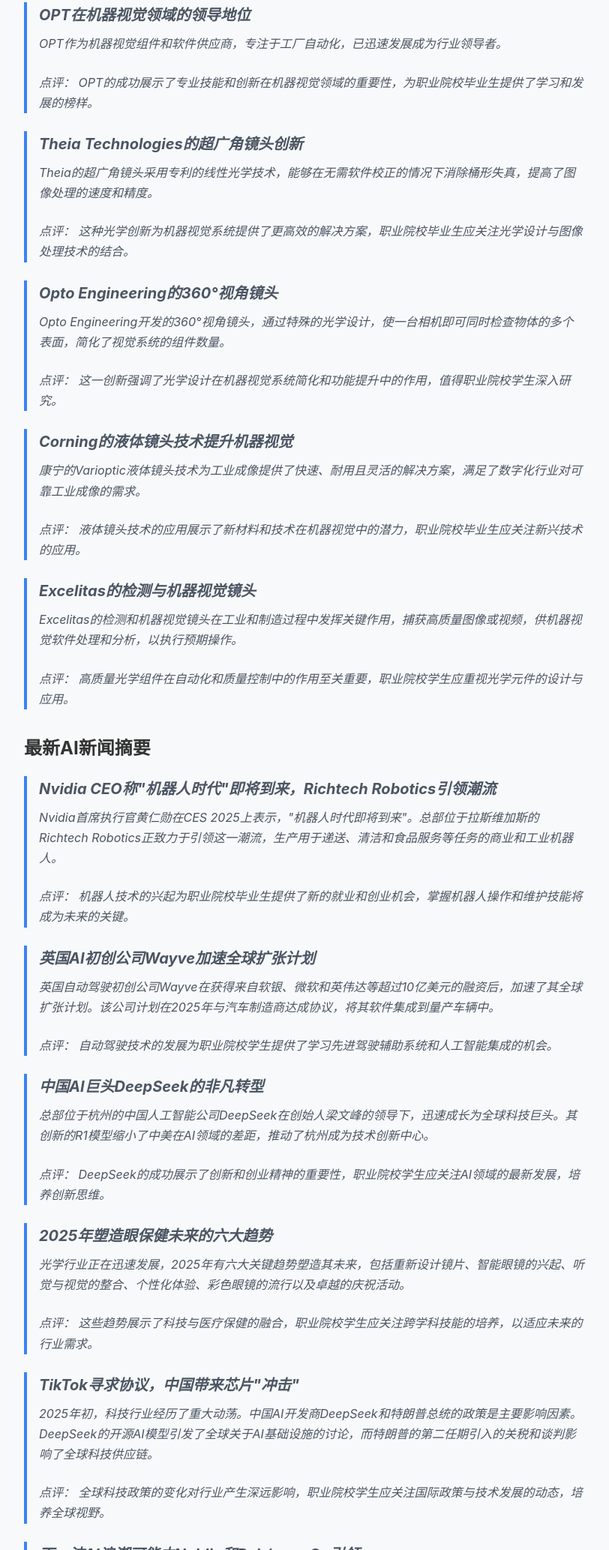
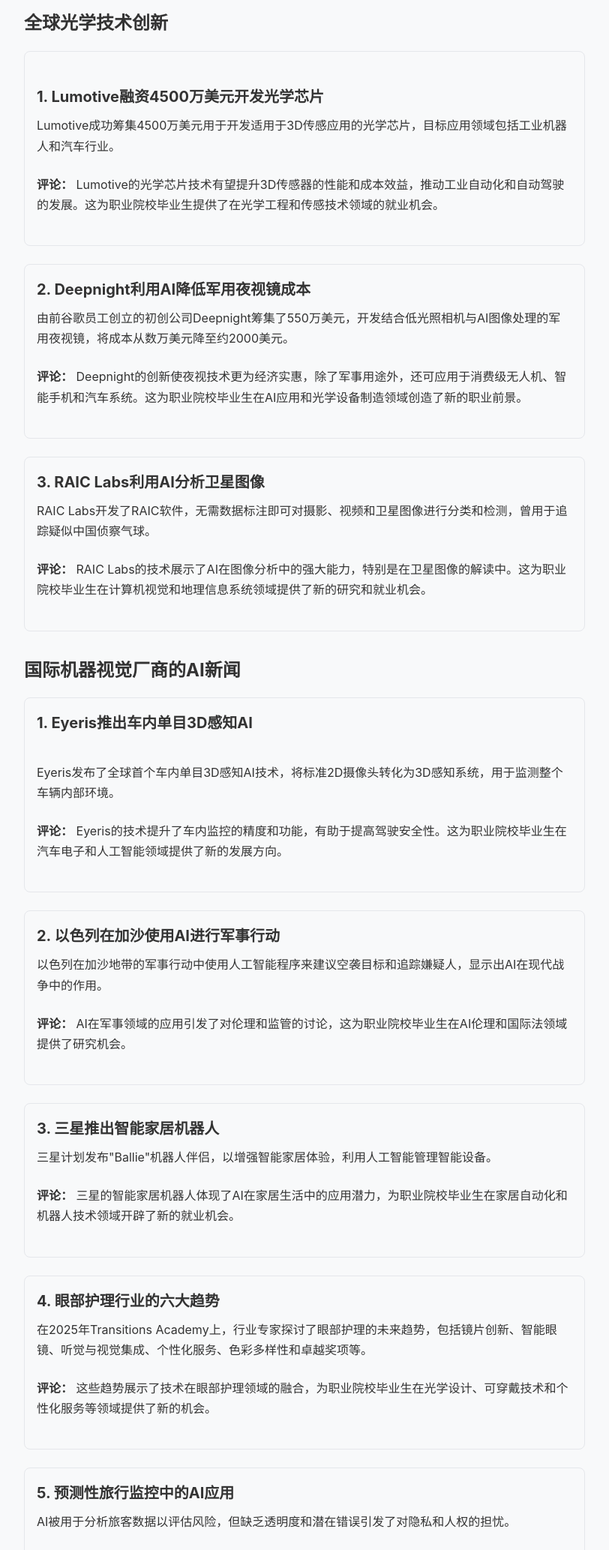
Before and after one commit to Baggio200cn/-, a plain HTML site: page index.html in a window 1280 px wide. Shown: the part 733-2800 px from the top of the page at 75% size, without its empty margins (23-835 px from the left). Drawn offline with Linux system fonts and the light colour scheme.

Commit message:
Update index.html1111

```diff
--- a/index.html
+++ b/index.html
@@ -3,7 +3,7 @@
 <head>
     <meta charset="UTF-8">
     <meta name="viewport" content="width=device-width, initial-scale=1.0">
-    <title>机器视觉每日资讯 - 2025年3月6日</title>
+    <title>机器视觉每日资讯 - 2025年3月10日</title>
     <style>
         /* 重置样式 */
         * {
@@ -509,7 +509,7 @@
             <div class="flex-1 flex justify-end items-center">
                 <a href="#" class="text-sm mr-4 hover:text-blue-200">搜索</a>
                 <a href="#" class="text-sm mr-4 hover:text-blue-200">广告合作</a>
-                <a href="#" class="text-sm mr-4 hover:text-blue-200">编辑部</a>
+                <a href="#" class="text-sm mr-4 hover:text-blue-200">巴老师挨踢人</a>
                 <a href="#" class="text-sm hidden md:inline-block mr-4 hover:text-blue-200">注册</a>
                 <a href="#" class="bg-blue-500 text-white px-3 py-1 rounded hover:bg-blue-600 text-sm">登录</a>
             </div>
@@ -605,7 +605,7 @@
         <div class="bg-blue-100 p-4 rounded">
             <a href="#" class="block">
                 <div style="height:150px; display:flex; align-items:center; justify-content:center; background-color:#dbeafe;">
-                    <span style="color:#1e429f; font-size:1.5rem;">机器视觉技术与应用峰会 2025 - 点击了解详情</span>
+                    <span style="color:#1e429f; font-size:1.5rem;">2025全球机器视觉技术峰会 - 点击了解详情</span>
                 </div>
             </a>
         </div>
@@ -621,13 +621,13 @@
         </div>
 
         <!-- 主标题 -->
-        <h1 class="text-4xl font-bold mb-6">全球机器视觉产品应用与光学技术创新</h1>
+        <h1 class="text-4xl font-bold mb-6">全球机器视觉产品应用与工厂端光学技术创新</h1>
 
         <!-- 文章元信息 -->
         <div class="flex flex-wrap items-center mb-6">
             <span class="mr-4">作者：<a href="#" class="font-bold">巴老师挨踢人</a></span>
-            <span class="mr-4">2025年3月6日</span>
-            <span class="mr-4">• 6分钟阅读</span>
+            <span class="mr-4">2025年3月10日</span>
+            <span class="mr-4">• 7分钟阅读</span>
 
             <!-- 分享按钮 -->
             <div class="mt-2 md:mt-0">
@@ -639,7 +639,7 @@
             </div>
         </div>
 
-        <!-- 特色图片 - 路径已修正 -->
+        <!-- 特色图片 - 确保路径正确 -->
         <div class="mb-8">
             <img src="images/image1.png" alt="全球机器视觉应用概述" class="w-full h-auto rounded shadow-lg">
         </div>
@@ -652,83 +652,86 @@
             <div class="w-full lg:w-2/3 lg:pr-8">
                 <article class="prose">
                     <p class="text-xl mb-6">
-                        近年来，机器视觉技术在全球范围内得到了广泛应用，特别是在工厂自动化领域，光学技术的创新推动了生产效率和质量的提升。以下是近期在该领域的重要进展：
+                        机器视觉和光学技术在全球范围内快速发展，特别是在工厂自动化和军事领域，新兴技术正推动前所未有的创新。以下是近期该领域的关键进展与分析。
                     </p>
 
-                    <blockquote>
-                        <h3 class="text-xl font-bold mb-2">OPT在机器视觉领域的领导地位</h3>
-                        <p>OPT作为机器视觉组件和软件供应商，专注于工厂自动化，已迅速发展成为行业领导者。</p>
-                        <p><em>点评：</em> OPT的成功展示了专业技能和创新在机器视觉领域的重要性，为职业院校毕业生提供了学习和发展的榜样。</p>
-                    </blockquote>
+                    <h2 class="text-2xl font-bold mt-8 mb-4">全球光学技术创新</h2>
 
-                    <blockquote>
-                        <h3 class="text-xl font-bold mb-2">Theia Technologies的超广角镜头创新</h3>
-                        <p>Theia的超广角镜头采用专利的线性光学技术，能够在无需软件校正的情况下消除桶形失真，提高了图像处理的速度和精度。</p>
-                        <p><em>点评：</em> 这种光学创新为机器视觉系统提供了更高效的解决方案，职业院校毕业生应关注光学设计与图像处理技术的结合。</p>
-                    </blockquote>
+                    <div class="mb-6 p-4 bg-blue-50 rounded-lg border border-blue-100">
+                        <h3 class="text-xl font-bold mb-2">1. Lumotive融资4500万美元开发光学芯片</h3>
+                        <p class="mb-2">Lumotive成功筹集4500万美元用于开发适用于3D传感应用的光学芯片，目标应用领域包括工业机器人和汽车行业。</p>
+                        <p class="italic text-blue-700">
+                            <strong>评论：</strong> Lumotive的光学芯片技术有望提升3D传感器的性能和成本效益，推动工业自动化和自动驾驶的发展。这为职业院校毕业生提供了在光学工程和传感技术领域的就业机会。
+                        </p>
+                    </div>
 
-                    <blockquote>
-                        <h3 class="text-xl font-bold mb-2">Opto Engineering的360°视角镜头</h3>
-                        <p>Opto Engineering开发的360°视角镜头，通过特殊的光学设计，使一台相机即可同时检查物体的多个表面，简化了视觉系统的组件数量。</p>
-                        <p><em>点评：</em> 这一创新强调了光学设计在机器视觉系统简化和功能提升中的作用，值得职业院校学生深入研究。</p>
-                    </blockquote>
+                    <div class="mb-6 p-4 bg-blue-50 rounded-lg border border-blue-100">
+                        <h3 class="text-xl font-bold mb-2">2. Deepnight利用AI降低军用夜视镜成本</h3>
+                        <p class="mb-2">由前谷歌员工创立的初创公司Deepnight筹集了550万美元，开发结合低光照相机与AI图像处理的军用夜视镜，将成本从数万美元降至约2000美元。</p>
+                        <p class="italic text-blue-700">
+                            <strong>评论：</strong> Deepnight的创新使夜视技术更为经济实惠，除了军事用途外，还可应用于消费级无人机、智能手机和汽车系统。这为职业院校毕业生在AI应用和光学设备制造领域创造了新的职业前景。
+                        </p>
+                    </div>
 
-                    <blockquote>
-                        <h3 class="text-xl font-bold mb-2">Corning的液体镜头技术提升机器视觉</h3>
-                        <p>康宁的Varioptic液体镜头技术为工业成像提供了快速、耐用且灵活的解决方案，满足了数字化行业对可靠工业成像的需求。</p>
-                        <p><em>点评：</em> 液体镜头技术的应用展示了新材料和技术在机器视觉中的潜力，职业院校毕业生应关注新兴技术的应用。</p>
-                    </blockquote>
+                    <div class="mb-6 p-4 bg-blue-50 rounded-lg border border-blue-100">
+                        <h3 class="text-xl font-bold mb-2">3. RAIC Labs利用AI分析卫星图像</h3>
+                        <p class="mb-2">RAIC Labs开发了RAIC软件，无需数据标注即可对摄影、视频和卫星图像进行分类和检测，曾用于追踪疑似中国侦察气球。</p>
+                        <p class="italic text-blue-700">
+                            <strong>评论：</strong> RAIC Labs的技术展示了AI在图像分析中的强大能力，特别是在卫星图像的解读中。这为职业院校毕业生在计算机视觉和地理信息系统领域提供了新的研究和就业机会。
+                        </p>
+                    </div>
 
-                    <blockquote>
-                        <h3 class="text-xl font-bold mb-2">Excelitas的检测与机器视觉镜头</h3>
-                        <p>Excelitas的检测和机器视觉镜头在工业和制造过程中发挥关键作用，捕获高质量图像或视频，供机器视觉软件处理和分析，以执行预期操作。</p>
-                        <p><em>点评：</em> 高质量光学组件在自动化和质量控制中的作用至关重要，职业院校学生应重视光学元件的设计与应用。</p>
-                    </blockquote>
+                    <h2 class="text-2xl font-bold mt-12 mb-4">国际机器视觉厂商的AI新闻</h2>
 
-                    <h2 class="text-2xl font-bold mt-12 mb-4">最新AI新闻摘要</h2>
+                    <div class="mb-6 p-4 bg-blue-50 rounded-lg border border-blue-100">
+                        <h3 class="text-xl font-bold mb-2">1. Eyeris推出车内单目3D感知AI</h3>
+                        <p class="mb-2">Eyeris发布了全球首个车内单目3D感知AI技术，将标准2D摄像头转化为3D感知系统，用于监测整个车辆内部环境。</p>
+                        <p class="italic text-blue-700">
+                            <strong>评论：</strong> Eyeris的技术提升了车内监控的精度和功能，有助于提高驾驶安全性。这为职业院校毕业生在汽车电子和人工智能领域提供了新的发展方向。
+                        </p>
+                    </div>
 
-                    <blockquote>
-                        <h3 class="text-xl font-bold mb-2">Nvidia CEO称"机器人时代"即将到来，Richtech Robotics引领潮流</h3>
-                        <p>Nvidia首席执行官黄仁勋在CES 2025上表示，"机器人时代即将到来"。总部位于拉斯维加斯的Richtech Robotics正致力于引领这一潮流，生产用于递送、清洁和食品服务等任务的商业和工业机器人。</p>
-                        <p><em>点评：</em> 机器人技术的兴起为职业院校毕业生提供了新的就业和创业机会，掌握机器人操作和维护技能将成为未来的关键。</p>
-                    </blockquote>
+                    <div class="mb-6 p-4 bg-blue-50 rounded-lg border border-blue-100">
+                        <h3 class="text-xl font-bold mb-2">2. 以色列在加沙使用AI进行军事行动</h3>
+                        <p class="mb-2">以色列在加沙地带的军事行动中使用人工智能程序来建议空袭目标和追踪嫌疑人，显示出AI在现代战争中的作用。</p>
+                        <p class="italic text-blue-700">
+                            <strong>评论：</strong> AI在军事领域的应用引发了对伦理和监管的讨论，这为职业院校毕业生在AI伦理和国际法领域提供了研究机会。
+                        </p>
+                    </div>
 
-                    <blockquote>
-                        <h3 class="text-xl font-bold mb-2">英国AI初创公司Wayve加速全球扩张计划</h3>
-                        <p>英国自动驾驶初创公司Wayve在获得来自软银、微软和英伟达等超过10亿美元的融资后，加速了其全球扩张计划。该公司计划在2025年与汽车制造商达成协议，将其软件集成到量产车辆中。</p>
-                        <p><em>点评：</em> 自动驾驶技术的发展为职业院校学生提供了学习先进驾驶辅助系统和人工智能集成的机会。</p>
-                    </blockquote>
+                    <div class="mb-6 p-4 bg-blue-50 rounded-lg border border-blue-100">
+                        <h3 class="text-xl font-bold mb-2">3. 三星推出智能家居机器人</h3>
+                        <p class="mb-2">三星计划发布"Ballie"机器人伴侣，以增强智能家居体验，利用人工智能管理智能设备。</p>
+                        <p class="italic text-blue-700">
+                            <strong>评论：</strong> 三星的智能家居机器人体现了AI在家居生活中的应用潜力，为职业院校毕业生在家居自动化和机器人技术领域开辟了新的就业机会。
+                        </p>
+                    </div>
 
-                    <blockquote>
-                        <h3 class="text-xl font-bold mb-2">中国AI巨头DeepSeek的非凡转型</h3>
-                        <p>总部位于杭州的中国人工智能公司DeepSeek在创始人梁文峰的领导下，迅速成长为全球科技巨头。其创新的R1模型缩小了中美在AI领域的差距，推动了杭州成为技术创新中心。</p>
-                        <p><em>点评：</em> DeepSeek的成功展示了创新和创业精神的重要性，职业院校学生应关注AI领域的最新发展，培养创新思维。</p>
-                    </blockquote>
+                    <div class="mb-6 p-4 bg-blue-50 rounded-lg border border-blue-100">
+                        <h3 class="text-xl font-bold mb-2">4. 眼部护理行业的六大趋势</h3>
+                        <p class="mb-2">在2025年Transitions Academy上，行业专家探讨了眼部护理的未来趋势，包括镜片创新、智能眼镜、听觉与视觉集成、个性化服务、色彩多样性和卓越奖项等。</p>
+                        <p class="italic text-blue-700">
+                            <strong>评论：</strong> 这些趋势展示了技术在眼部护理领域的融合，为职业院校毕业生在光学设计、可穿戴技术和个性化服务等领域提供了新的机会。
+                        </p>
+                    </div>
 
-                    <blockquote>
-                        <h3 class="text-xl font-bold mb-2">2025年塑造眼保健未来的六大趋势</h3>
-                        <p>光学行业正在迅速发展，2025年有六大关键趋势塑造其未来，包括重新设计镜片、智能眼镜的兴起、听觉与视觉的整合、个性化体验、彩色眼镜的流行以及卓越的庆祝活动。</p>
-                        <p><em>点评：</em> 这些趋势展示了科技与医疗保健的融合，职业院校学生应关注跨学科技能的培养，以适应未来的行业需求。</p>
-                    </blockquote>
-
-                    <blockquote>
-                        <h3 class="text-xl font-bold mb-2">TikTok寻求协议，中国带来芯片"冲击"</h3>
-                        <p>2025年初，科技行业经历了重大动荡。中国AI开发商DeepSeek和特朗普总统的政策是主要影响因素。DeepSeek的开源AI模型引发了全球关于AI基础设施的讨论，而特朗普的第二任期引入的关税和谈判影响了全球科技供应链。</p>
-                        <p><em>点评：</em> 全球科技政策的变化对行业产生深远影响，职业院校学生应关注国际政策与技术发展的动态，培养全球视野。</p>
-                    </blockquote>
-
-                    <blockquote>
-                        <h3 class="text-xl font-bold mb-2">下一波AI浪潮可能由Nvidia和Pokémon Go引领</h3>
-                        <p>AI领域正在超越语言模型，关注地理空间AI或空间智能，增强在三维空间中感知、思考和行动的能力。</p>
-                    </blockquote>
+                    <div class="mb-6 p-4 bg-blue-50 rounded-lg border border-blue-100">
+                        <h3 class="text-xl font-bold mb-2">5. 预测性旅行监控中的AI应用</h3>
+                        <p class="mb-2">AI被用于分析旅客数据以评估风险，但缺乏透明度和潜在错误引发了对隐私和人权的担忧。</p>
+                        <p class="italic text-blue-700">
+                            <strong>评论：</strong> AI在旅行监控中的应用强调了在数据隐私和伦理方面的挑战，这为职业院校毕业生在AI合规和道德实践领域提供了重要的学习内容。
+                        </p>
+                    </div>
 
                     <div class="mt-8">
-                        <!-- 第二张图片 - 路径已修正 -->
-                        <img src="images/image2.jpg" alt="AI驱动的光学设计" class="w-full h-auto rounded shadow mb-4">
-                        <p class="text-sm text-gray-600 text-center">AI赋能的光学设计正在彻底改变机器视觉技术</p>
+                        <!-- 确保第二张图片路径正确 -->
+                        <img src="images/image2.png" alt="AI驱动的光学设计" class="w-full h-auto rounded shadow mb-4">
+                        <p class="text-sm text-gray-600 text-center">AI驱动的光学设计正在彻底改变机器视觉技术应用</p>
                     </div>
-                </article>
-            </div>
 
-            <!-- 侧边栏 -->
-            <div class="w-full lg:w-1/3 mt
+                    <h2 class="text-2xl font-bold mt-12 mb-4">结论</h2>
+                    <p>全球机器视觉和人工智能领域的最新发展展示了技术在各个行业的深远影响。从光学芯片的创新到AI在军事和家居中的应用，再到眼部护理的未来趋势，这些动态为职业院校毕业生在相关领域提供了丰富的就业和研究机会。</p>
+
+                    <div class="mt-12 pt-6 border-t">
+                        <h3 class="text-xl font-bold mb-4">参与讨论</h3>
+                        <p>您对机器视觉技术的未来发展有什么见解？请在下
```
